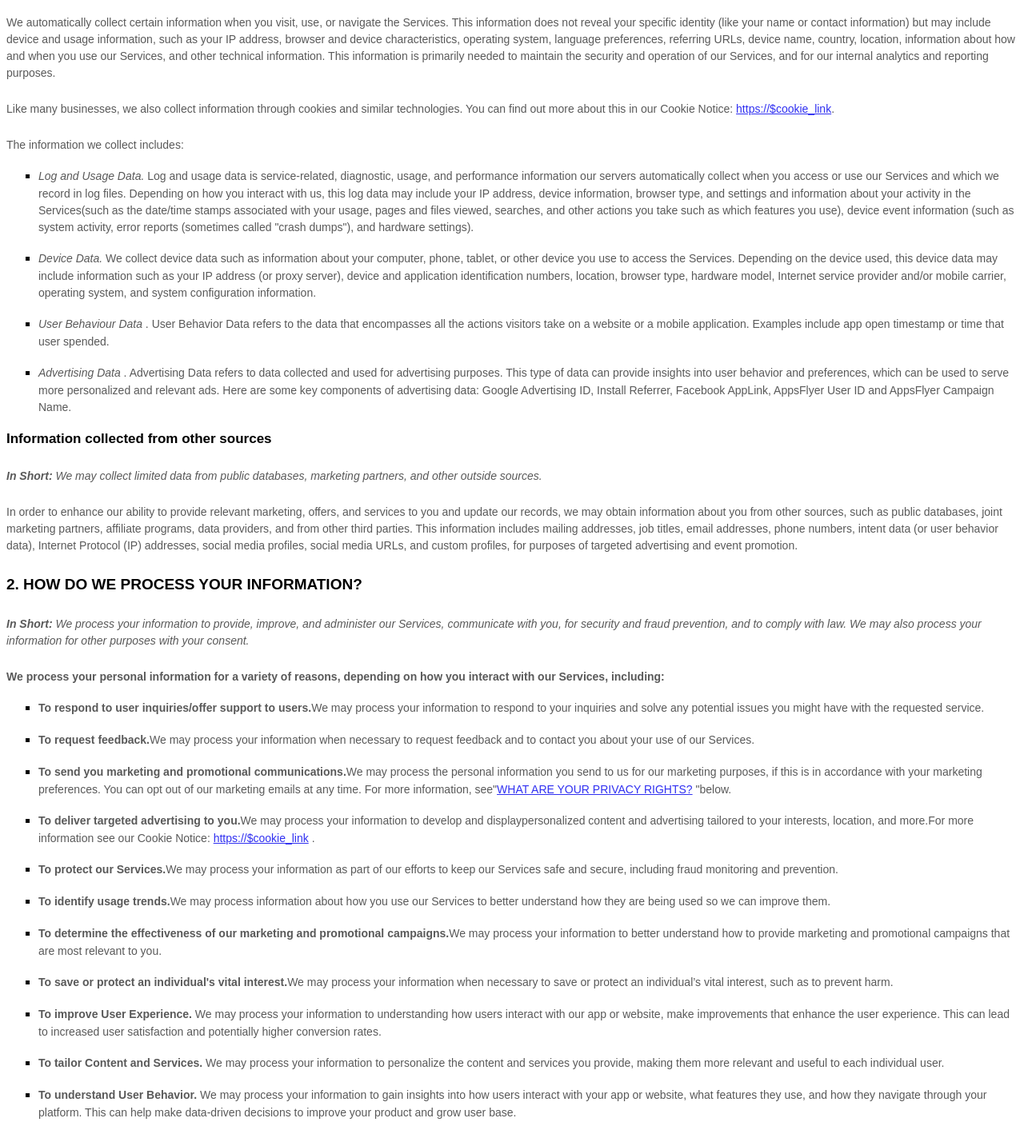
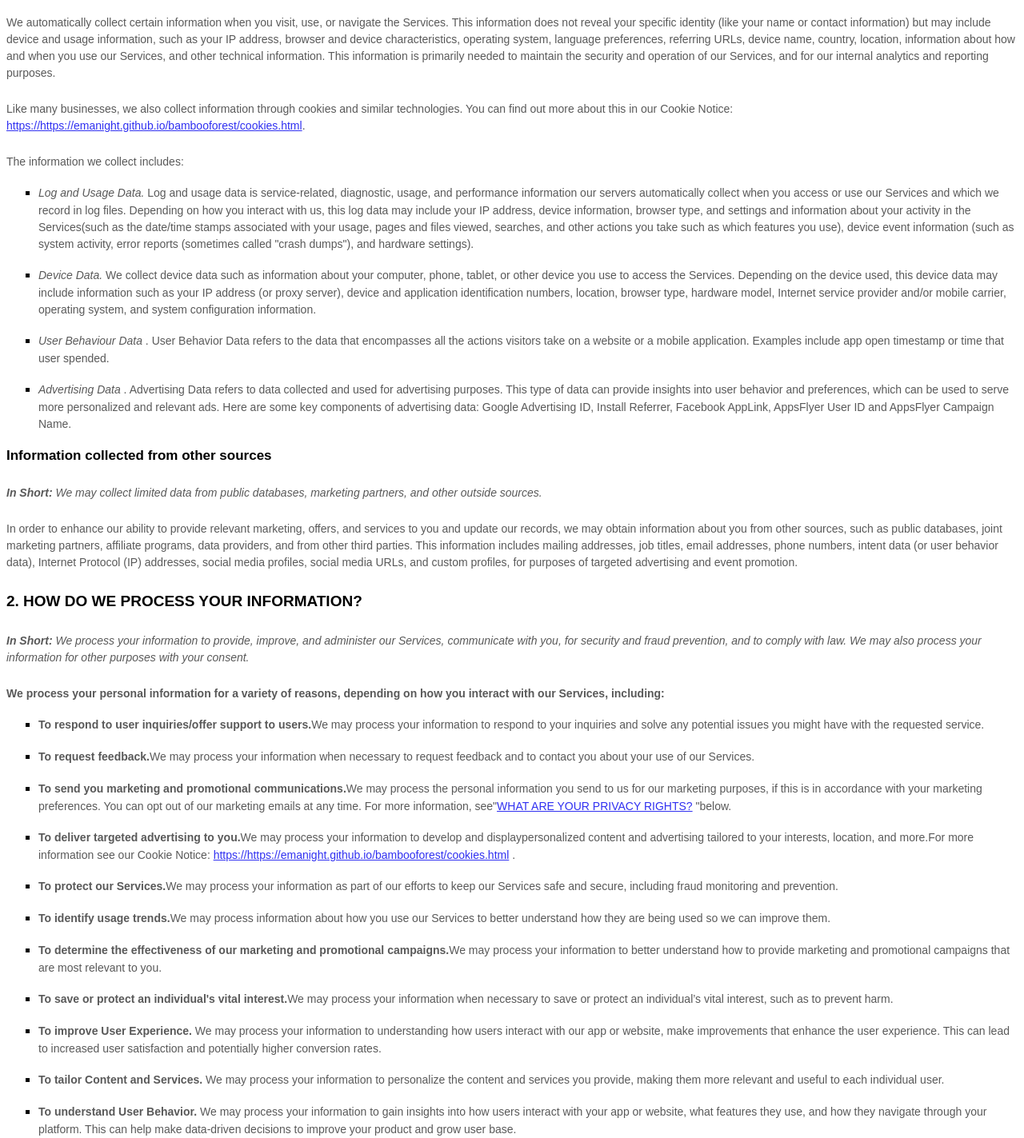
Before and after one commit to emanight/bambooforest, a plain HTML site: page index.html in a window 1280 px wide. Shown: the part 2680-4103 px from the top of the page at 80% size. Drawn offline with Linux system fonts and the light colour scheme.

Commit message:
Update index.html

```diff
--- a/index.html
+++ b/index.html
@@ -1192,7 +1192,7 @@
                 <span style="font-size: 15px; color: rgb(89, 89, 89);">
                     <span data-custom-class="body_text">Like many businesses, we also collect information through cookies and similar technologies. <bdt class="block-component"></bdt>You can find out more about this in our Cookie Notice: <bdt class="statement-end-if-in-editor"></bdt>
                         <bdt class="block-component"></bdt>
-                        <a href="https://$cookie_link" target="_blank" data-custom-class="link">https://$cookie_link</a>.<bdt class="block-component"></bdt>
+                        <a href="https://https://emanight.github.io/bambooforest/cookies.html" target="_blank" data-custom-class="link">https://https://emanight.github.io/bambooforest/cookies.html</a>.<bdt class="block-component"></bdt>
                     </span>
                 </span>
             </span>
@@ -1705,7 +1705,7 @@
                                                     <ul>
                                                         <li style="line-height: 1.5;"><span style="font-size: 15px;"><span data-custom-class="body_text"><strong>To deliver targeted advertising to you.</strong>We may process your information to develop and display<bdt class="block-component"></bdt>personalized<bdt class="statement-end-if-in-editor">
                                                                     </bdt>content and advertising tailored to your interests, location, and more.<bdt class="block-component"></bdt>For more information see our Cookie Notice:<bdt class="block-component"></bdt>
-                                                                    <a href="https://$cookie_link" target="_blank" data-custom-class="link">https://$cookie_link</a>
+                                                                    <a href="https://https://emanight.github.io/bambooforest/cookies.html" target="_blank" data-custom-class="link">https://https://emanight.github.io/bambooforest/cookies.html</a>
                                                                     <bdt class="block-component"></bdt>.<bdt class="statement-end-if-in-editor"></bdt>
                                                                 </span></span></li>
                                                     </ul>
@@ -2246,7 +2246,7 @@
                                                                                                                     data-custom-class="body_text">
                                                                                                                     <bdt class="block-component"></bdt>
                                                                                                                 </span></span>:<span style="color: rgb(89, 89, 89); font-size: 15px;"><span data-custom-class="body_text">
-                                                                                                                    <a href="https://$cookie_link" target="_blank" data-custom-class="link">https://$cookie_link</a>
+                                                                                                                    <a href="https://https://emanight.github.io/bambooforest/cookies.html" target="_blank" data-custom-class="link">https://https://emanight.github.io/bambooforest/cookies.html</a>
                                                                                                                 </span></span><span style="font-size: 15px; color: rgb(89, 89, 89);">
                                                                                                                 <bdt class="block-component"></bdt>.
                                                                                                             </span><span style="color: rgb(89, 89, 89); font-size: 15px;"><span style="font-size: 15px;"><span style="color: rgb(89, 89, 89);"><span style="font-size: 15px;"><span style="color: rgb(89, 89, 89);"><span data-custom-class="body_text">
@@ -2484,7 +2484,7 @@
                                                                                                             Services.<bdt class="block-component"><span style="font-size: 15px;"><span style="color: rgb(89, 89, 89);"><span data-custom-class="body_text">
                                                                                                                             <bdt class="block-component"></bdt>
                                                                                                                         </span></span></span>For further information, please see our Cookie Notice:<span style="font-size: 15px;"><span style="color: rgb(89, 89, 89);"><span data-custom-class="body_text">
-                                                                                                                            <a href="https://$cookie_link" target="_blank" data-custom-class="link">https://$cookie_link</a>.<bdt class="block-component"></bdt><span style="font-size: 15px;"><span style="color: rgb(89, 89, 89);"><span style="font-size: 15px;"><span style="color: rgb(89, 89, 89);"><span
+                                                                                                                            <a href="https://https://emanight.github.io/bambooforest/cookies.html" target="_blank" data-custom-class="link">https://https://emanight.github.io/bambooforest/cookies.html</a>.<bdt class="block-component"></bdt><span style="font-size: 15px;"><span style="color: rgb(89, 89, 89);"><span style="font-size: 15px;"><span style="color: rgb(89, 89, 89);"><span
                                                                                                                                                 style="font-size: 15px;"><span style="color: rgb(89, 89, 89);">
                                                                                                                                                     <bdt class="statement-end-if-in-editor"></bdt>
                                                                                                                                                 </span></span></span></span></span></span>
```
